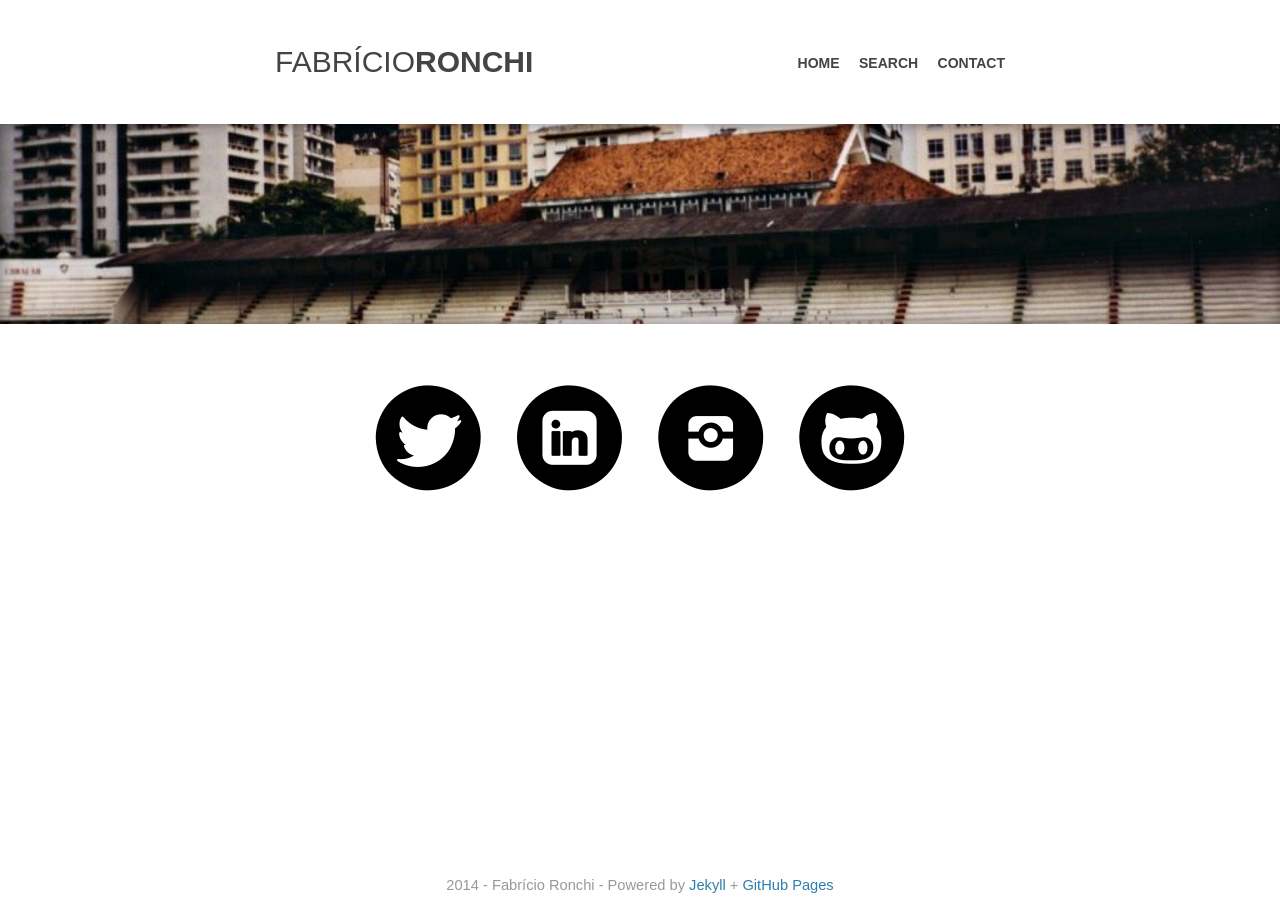
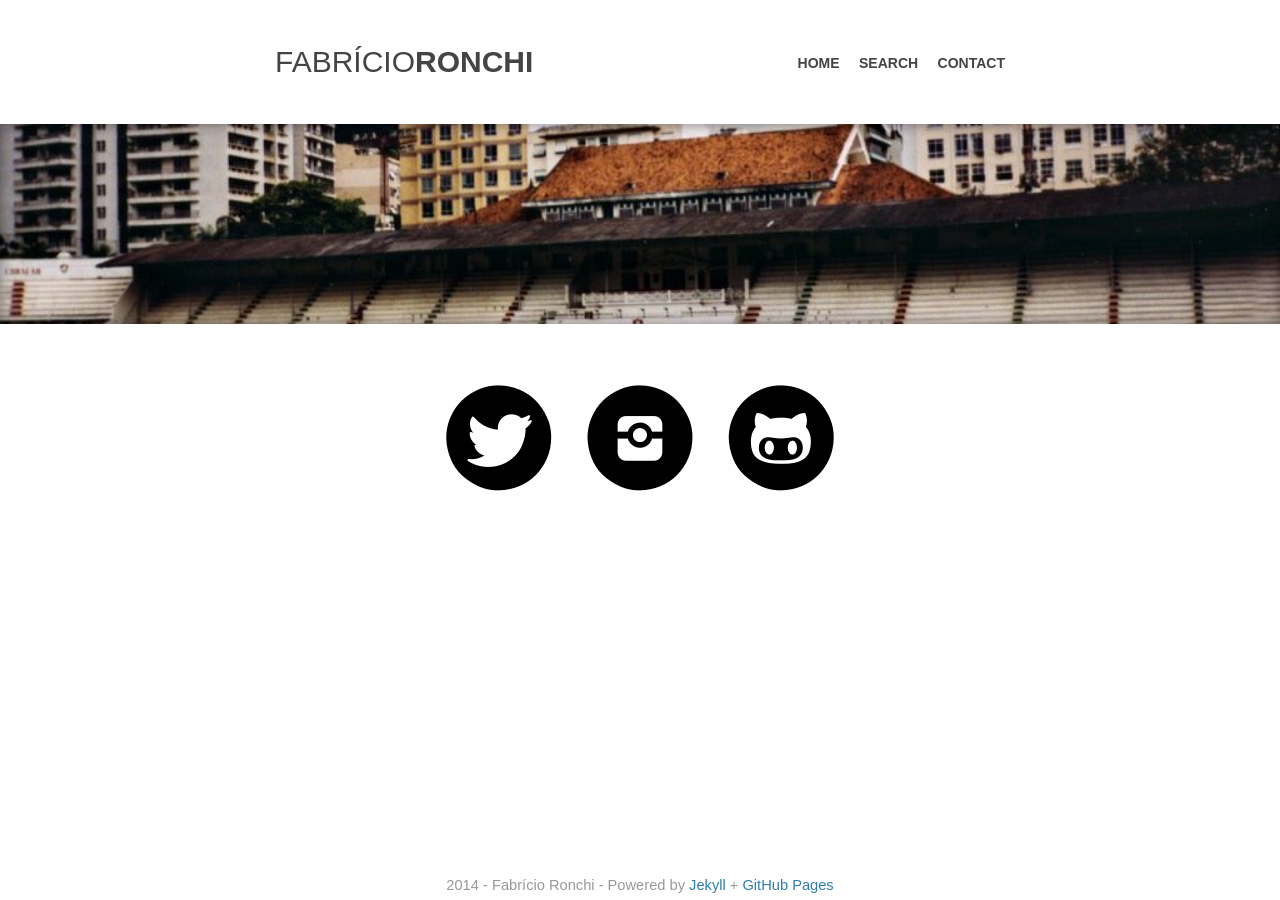
Before and after one commit to fabriciomrkonell/fabriciomrkonell, a Jekyll site: the page built from contact/index.html, in a window 1280 px wide. Built offline with Jekyll 4.4.1, drawn with Linux system fonts in a browser that asks for light colours; some web fonts are replaced; Markdown is read by kramdown in place of the engine named in the settings.

Commit message:
Correção

```diff
--- a/_includes/header.html
+++ b/_includes/header.html
@@ -9,6 +9,4 @@
 <link rel="shortcut icon" href="/img/icon.jpg">
 <link rel="author" href="fabricioronchi.com">
 <meta name="description" content="AngularJS, Javascript, HTML5, CSS3, Ruby, Phonegap, Java..."></head>
-<script src="/js/jquery-1.10.2.js"></script>
-<script src="https://maps.googleapis.com/maps/api/js?v=3.exp"></script>
 {% include googleanalytics.html %}
--- a/contact/index.html
+++ b/contact/index.html
@@ -3,14 +3,14 @@
 title: Contato - Fabricio
 imagem: /img/fundoContato.jpg
 ---
+<script src="/js/jquery-1.10.2.js"></script>
 <script src="../js/javascript.js"></script>
 <div class="my-container" style="text-align: center">
   <nav id="menu-contato">
     <ul>
       <li class="contato-icon" data-status="1"><a href="https://twitter.com/realronchi" target="_blank"><i class="icon-twitter-circled"></i></a></li>
-      <li class="contato-icon" data-status="2"><a href="http://br.linkedin.com/in/realronchi" target="_blank"><i class="icon-linkedin-circled"></i></a></li>
-      <li class="contato-icon" data-status="3"><a href="http://instagram.com/realronchi" target="_blank"><i class="icon-instagram-circled"></i></a></li>
-      <li class="contato-icon" data-status="4"><a href="https://github.com/FabricioRonchi" target="_blank"><i class="icon-github-circled"></i></a></li>
+      <li class="contato-icon" data-status="2"><a href="http://instagram.com/realronchi" target="_blank"><i class="icon-instagram-circled"></i></a></li>
+      <li class="contato-icon" data-status="3"><a href="https://github.com/FabricioRonchi" target="_blank"><i class="icon-github-circled"></i></a></li>
     </ul>
   </nav>
   <label style="text-align: center" id="label-contato"></label>
--- a/js/javascript.js
+++ b/js/javascript.js
@@ -3,9 +3,7 @@
     var atual = $(this).attr("data-status");
       if(atual == 1){
         $("#label-contato").html("Follow me on Twitter!");
-      }else if(atual ==2){
-        $("#label-contato").html("Add me on Linkedin!");
-      }else if (atual == 3){
+      }else if (atual == 2){
         $("#label-contato").html("Follow me on Instagram!");
       }else {
         $("#label-contato").html("Follow me on GitHub!");
```
